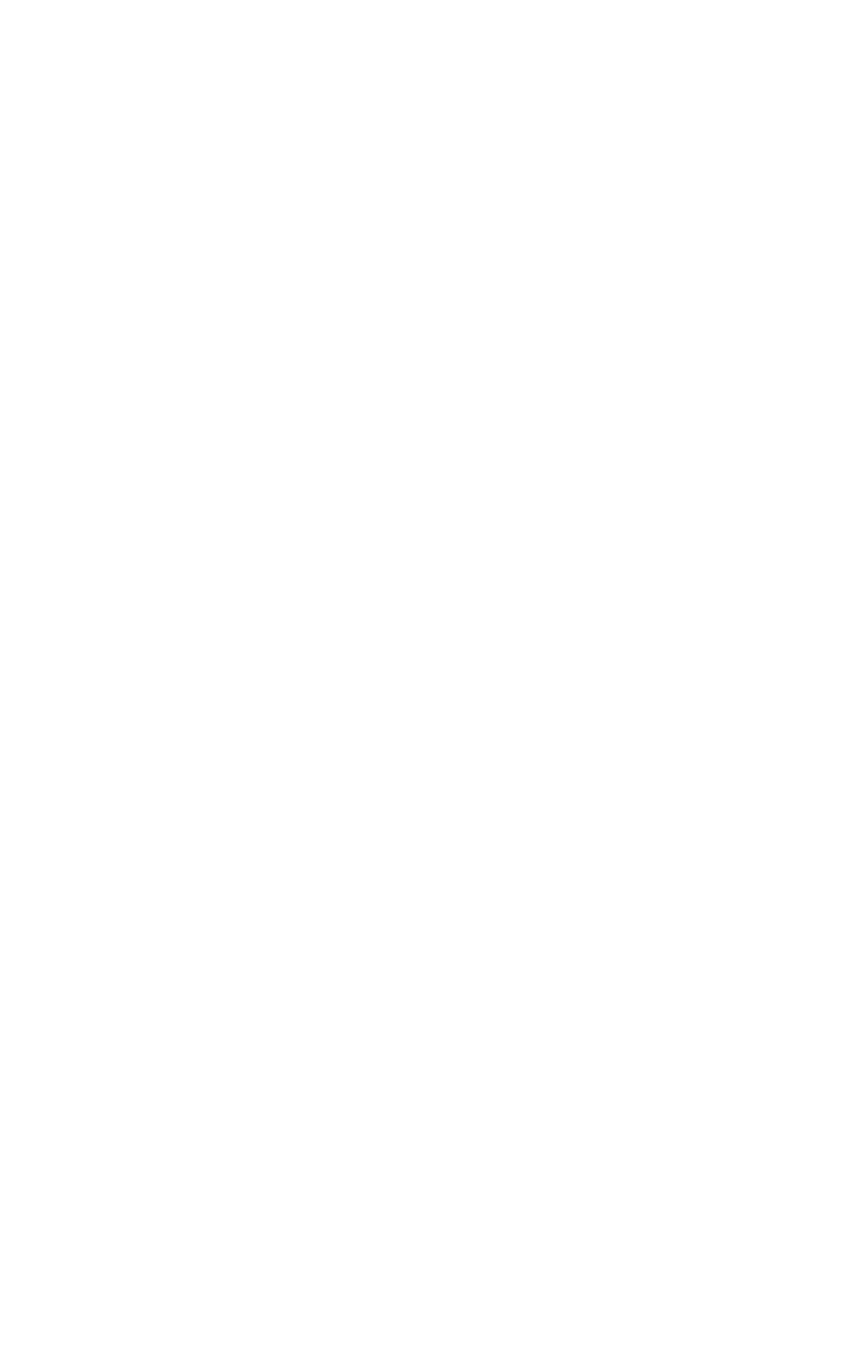
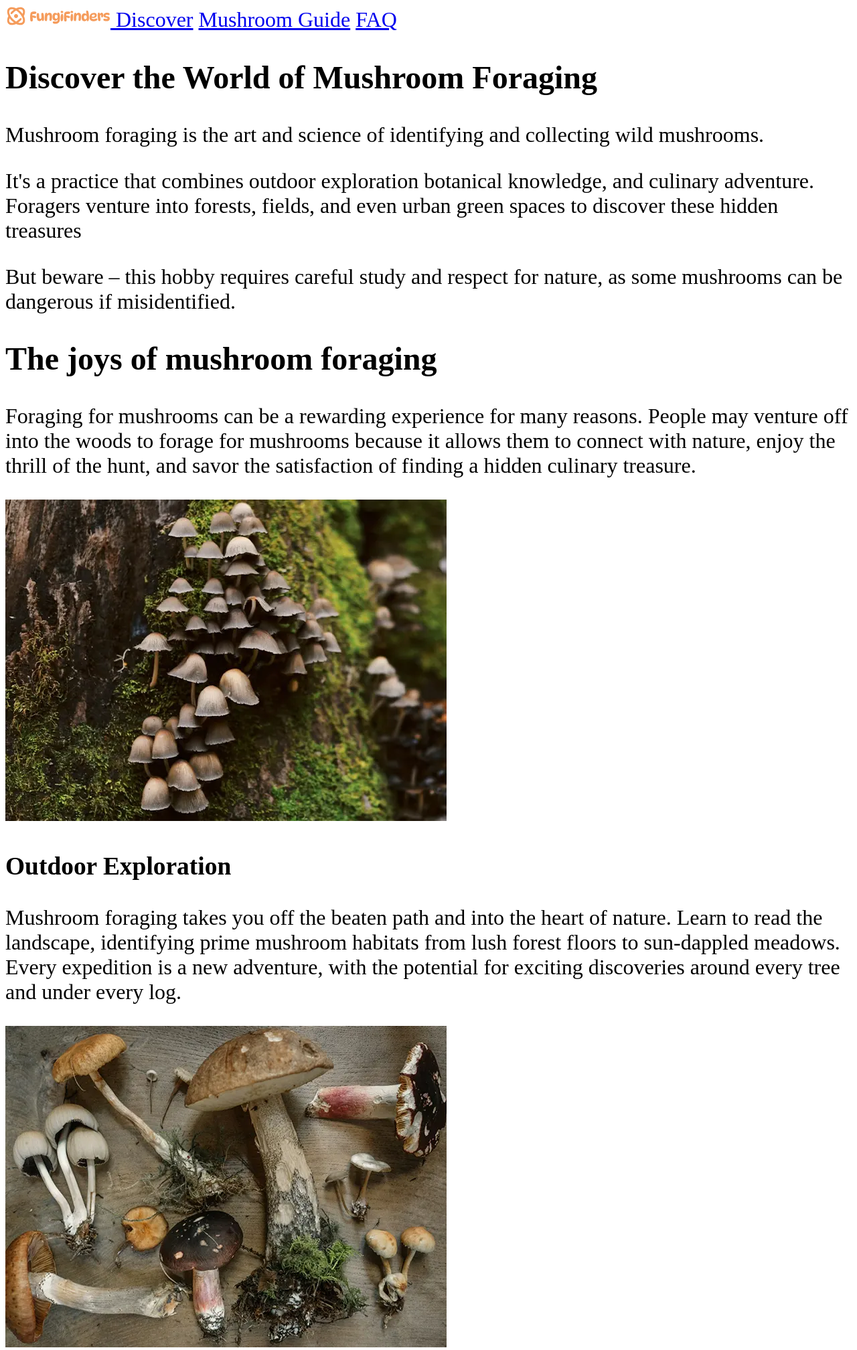
Before and after one commit to MoShaco/Fungi-Finders, a Flask app: page / in a window 1280 px wide. Before the commit the part shown is empty. Shown: the top 2016 px of the page at 67% size. Before the commit the page ends 800 px from the top, so only its background shows below. Run offline with Flask 3, Linux system fonts and the light colour scheme.

Commit message:
update(base, index): update base file to inlcude header and foooter, update index to inlcude page html

```diff
--- a/templates/base.html
+++ b/templates/base.html
@@ -7,16 +7,28 @@
       content="width=device-width, user-scalable=no, initial-scale=1.0, maximum-scale=1.0, minimum-scale=1.0"
     />
     <meta http-equiv="X-UA-Compatible" content="ie=edge" />
-    <link
-      rel="stylesheet"
-      href="{{ url_for('static', filename='css/styles.css') }}"
-    />
-    <title>{% block title %} {% endblock %}</title>
+    <link rel="stylesheet" href="{{ url_for('static', filename='css/styles.css') }}" />
+    <title>{% block title %}{% endblock %}</title>
   </head>
   <body>
-    <header></header>
+    <header class="site-header">
+      <nav class="primary-navigation">
+        <a href="/">
+          <img
+            src="{{ url_for('static', filename="../static/assets/imgs/fungi-finders.svg") }}"
+            alt="Logo"
+          />
+        </a>
+        <a href="/">Discover</a>
+        <a href="/mushrooms">Mushroom Guide</a>
+        <a href="#">FAQ</a>
+      </nav>
+    </header>
 
-    <main>{% block content %} {% endblock %}</main>
-    <footer></footer>
+    <main>{% block content %}{% endblock %}</main>
+    <footer class="site-footer">
+      <p>Happy Foraging!</p>
+      <a href="mailto:contact@fungifinders.com">contact@fungifinders.com</a>
+    </footer>
   </body>
 </html>
--- a/templates/index.html
+++ b/templates/index.html
@@ -0,0 +1,110 @@
+{% extends 'base.html' %}
+
+{% block title %}Fungi Finders{% endblock %}
+
+{% block content %}
+  <section>
+    <h1>Discover the World of<span> Mushroom Foraging</span></h1>
+    <div>
+      <p>Mushroom foraging is the art and science of identifying and collecting wild mushrooms.</p>
+      <p>
+        It's a practice that combines outdoor exploration botanical knowledge, and culinary
+        adventure. Foragers venture into forests, fields, and even urban green spaces to discover
+        these hidden treasures
+      </p>
+      <p>
+        But beware – this hobby requires careful study and respect for nature, as some mushrooms can
+        be dangerous if misidentified.
+      </p>
+    </div>
+  </section>
+  <section>
+    <h2>The joys of mushroom foraging</h2>
+    <p>
+      Foraging for mushrooms can be a rewarding experience for many reasons. People may venture off
+      into the woods to forage for mushrooms because it allows them to connect with nature, enjoy
+      the thrill of the hunt, and savor the satisfaction of finding a hidden culinary treasure.
+    </p>
+    <div>
+      <div>
+        <img
+          src="../static/assets/imgs/outdoor-exploration.webp"
+          alt="Tightly grouped brown mushrooms growing up the side of a mossy tree trunk"
+        />
+        <h3>Outdoor Exploration</h3>
+        <p>
+          Mushroom foraging takes you off the beaten path and into the heart of nature. Learn to
+          read the landscape, identifying prime mushroom habitats from lush forest floors to
+          sun-dappled meadows. Every expedition is a new adventure, with the potential for exciting
+          discoveries around every tree and under every log.
+        </p>
+      </div>
+      <div>
+        <img
+          src="../static/assets/imgs/botanical-expertise.webp"
+          alt="Various harvested wild mushrooms on a table"
+        />
+        <h3>Botanical Expertise</h3>
+        <p>
+          Dive into the intricate world of fungal biology. Discover the unique structures of
+          mushrooms, from caps to gills to spores. Learn to use field guides and identification keys
+          to distinguish between species. With practice, you'll start to see the forest in a whole
+          new light, recognizing the vital role fungi play in ecosystem health.
+        </p>
+      </div>
+      <div>
+        <img
+          src="../static/assets/imgs/culinary-delight.webp"
+          alt="A freshly cooked plate of food, still steaming, with several mushroom slices on it"
+        />
+        <h3>Culinary Delights</h3>
+        <p>
+          Transform your foraged finds into delectable dishes. Many edible mushrooms offer unique
+          flavors and textures that can elevate your cooking. From the earthy porcini to the
+          delicate chanterelle, each variety brings its own character to the table. Explore recipes,
+          preservation techniques, and the joy of cooking with nature's bounty.
+        </p>
+      </div>
+    </div>
+  </section>
+  <section>
+    <h2>Start your <span>Foraging Adventure!</span></h2>
+    <p>
+      Whether you're seeking a deeper connection with nature, a new outdoor hobby, or simply love
+      the idea of finding your own food, mushroom foraging offers a uniquely rewarding experience.
+    </p>
+  </section>
+  <section>
+    <img
+      src="../static/assets/imgs/get-to-know.webp"
+      alt="A man on his hands and knees carefully digging a mushroom out of the forest floor"
+    />
+    <div>
+      <h3>Get to know your mushrooms</h3>
+      <p>
+        Successful and safe mushroom foraging begins with a deep understanding of the species you'll
+        encounter in the wild - not just what the edible ones look like, but their toxic
+        look-alikes, seasonal patterns, and preferred habitats.
+      </p>
+      <p>
+        It can feel like a big task, but <span>we’ve got a handy reference guide</span> to help you
+        out!
+      </p>
+      <a href="/mushrooms">Reference Guide</a>
+    </div>
+  </section>
+  <section>
+    <div>
+      <h3>Connect with Nature</h3>
+      <p>
+        Experience the beauty of the great outdoors while foraging for mushrooms with fellow
+        enthusiasts.
+      </p>
+      <a href="/">Learn More</a>
+    </div>
+    <img
+      src="../static/assets/imgs/nature.webp"
+      alt="A few small yellowish mushrooms growing on a mossy forest floor"
+    />
+  </section>
+{% endblock %}
```
